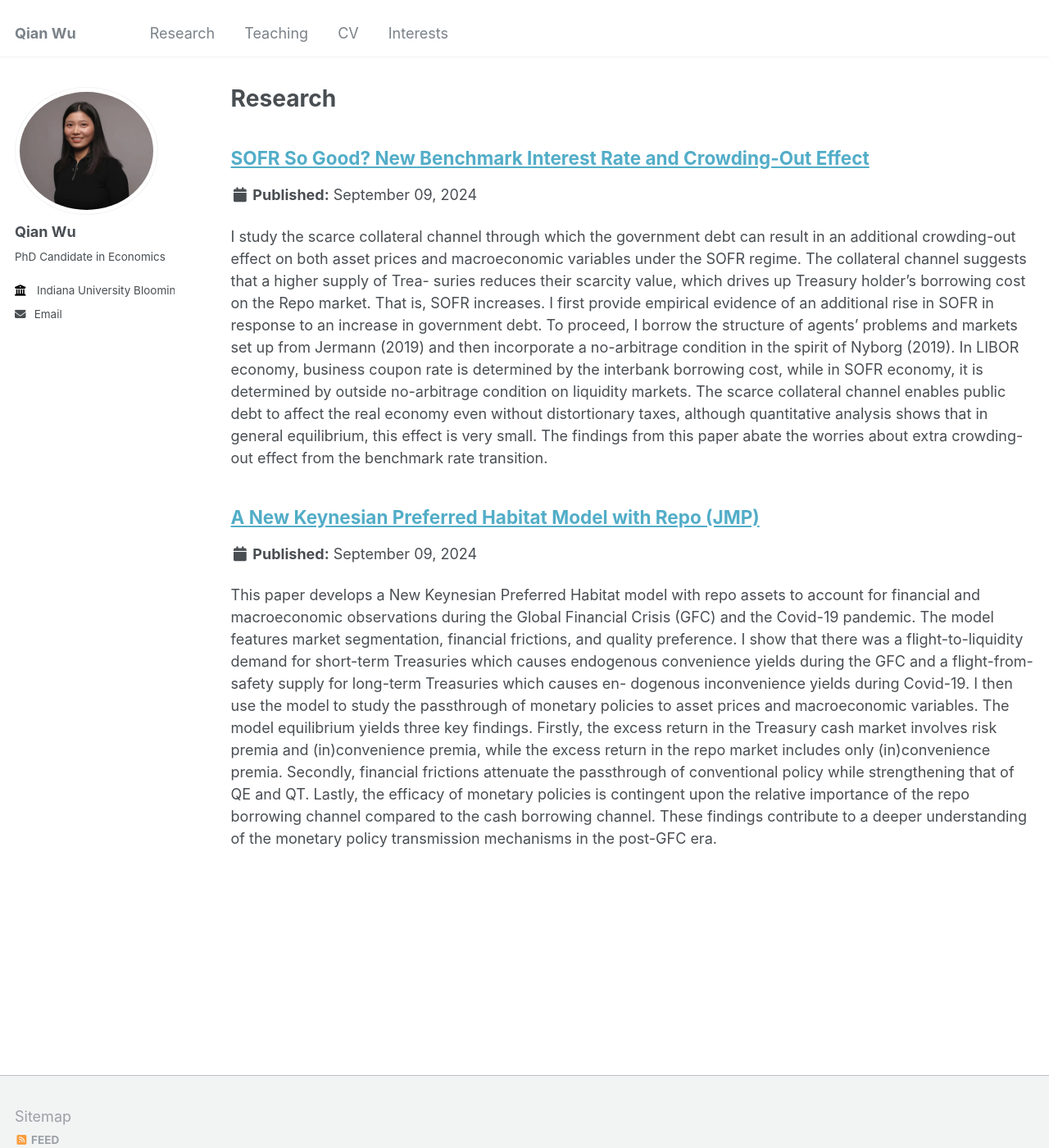
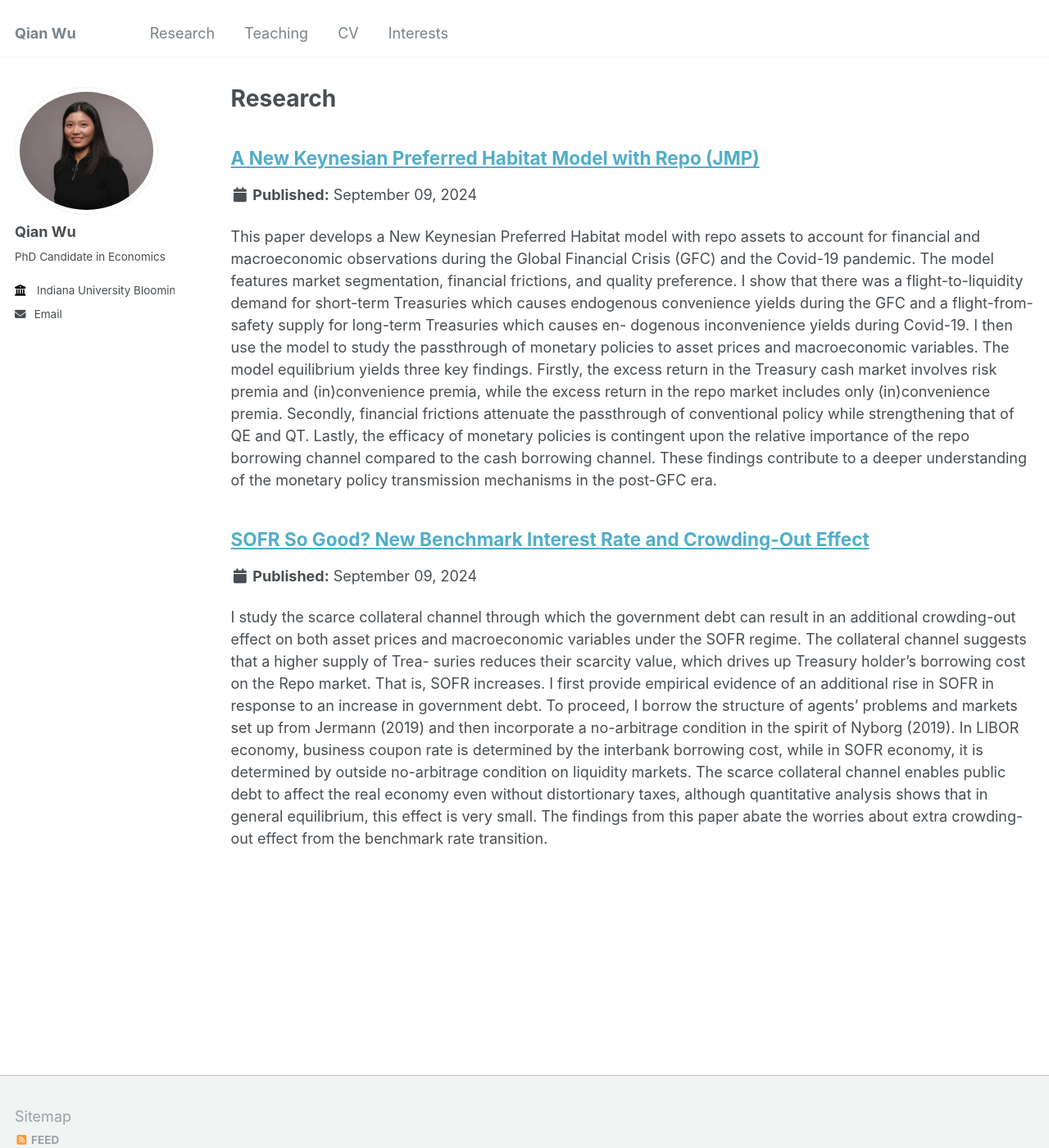
Before and after one commit to qianwu-ef/qianwu-ef.github.io, a Jekyll site: the page built from _pages/research.html, in a window 1280 px wide and 1400 px high. Shown: the whole window at 82% size. Built offline with Jekyll 4.4.1, drawn with Linux system fonts in a browser that asks for light colours; some of the changed lines change nothing that is shown.

Commit message:
order adjusted

```diff
--- a/_pages/research.html
+++ b/_pages/research.html
@@ -6,6 +6,6 @@ author_profile: true
 ---
 {% include base_path %}
 
-{% for post in site.research reversed %}
+{% for post in site.research %}
   {% include archive-single.html %}
 {% endfor %}
```
